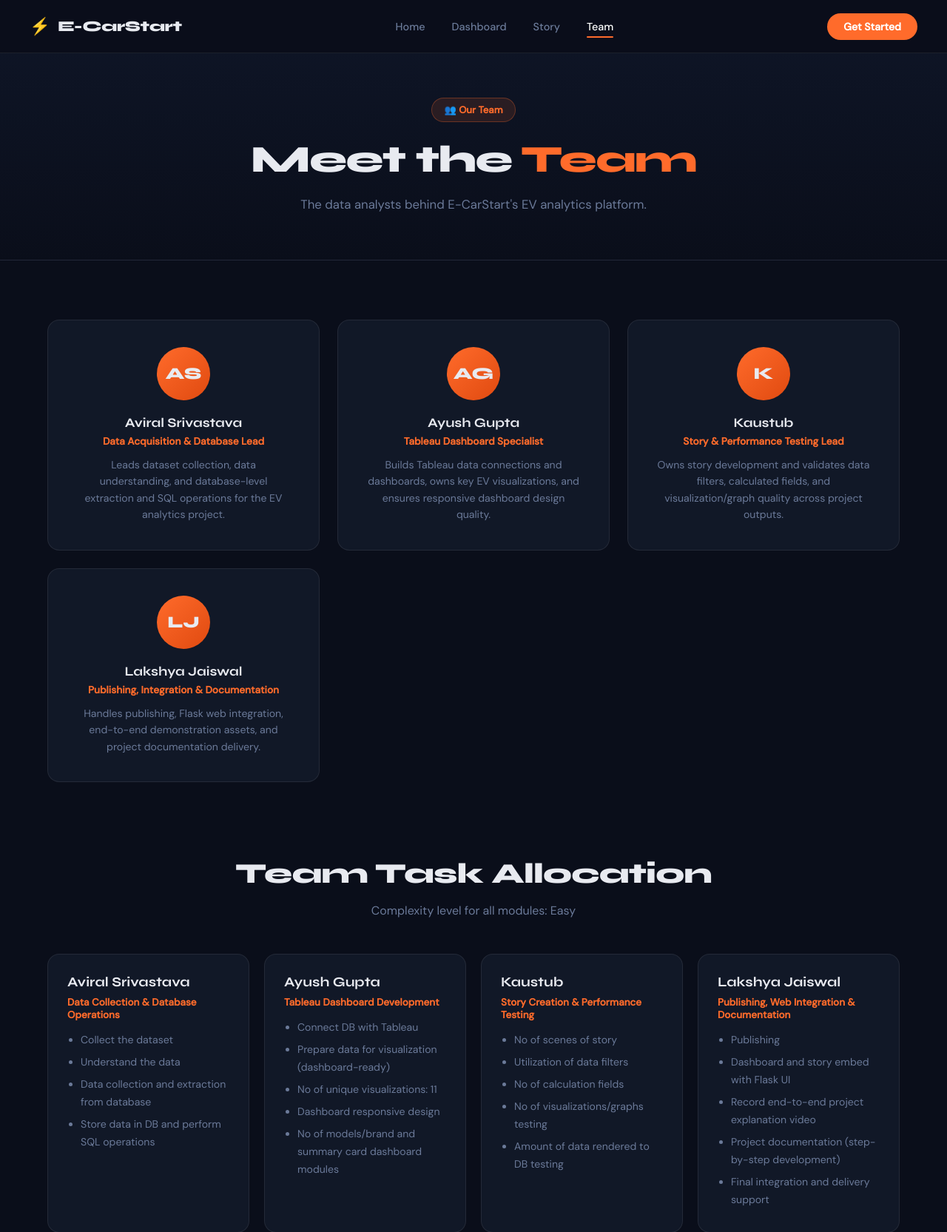
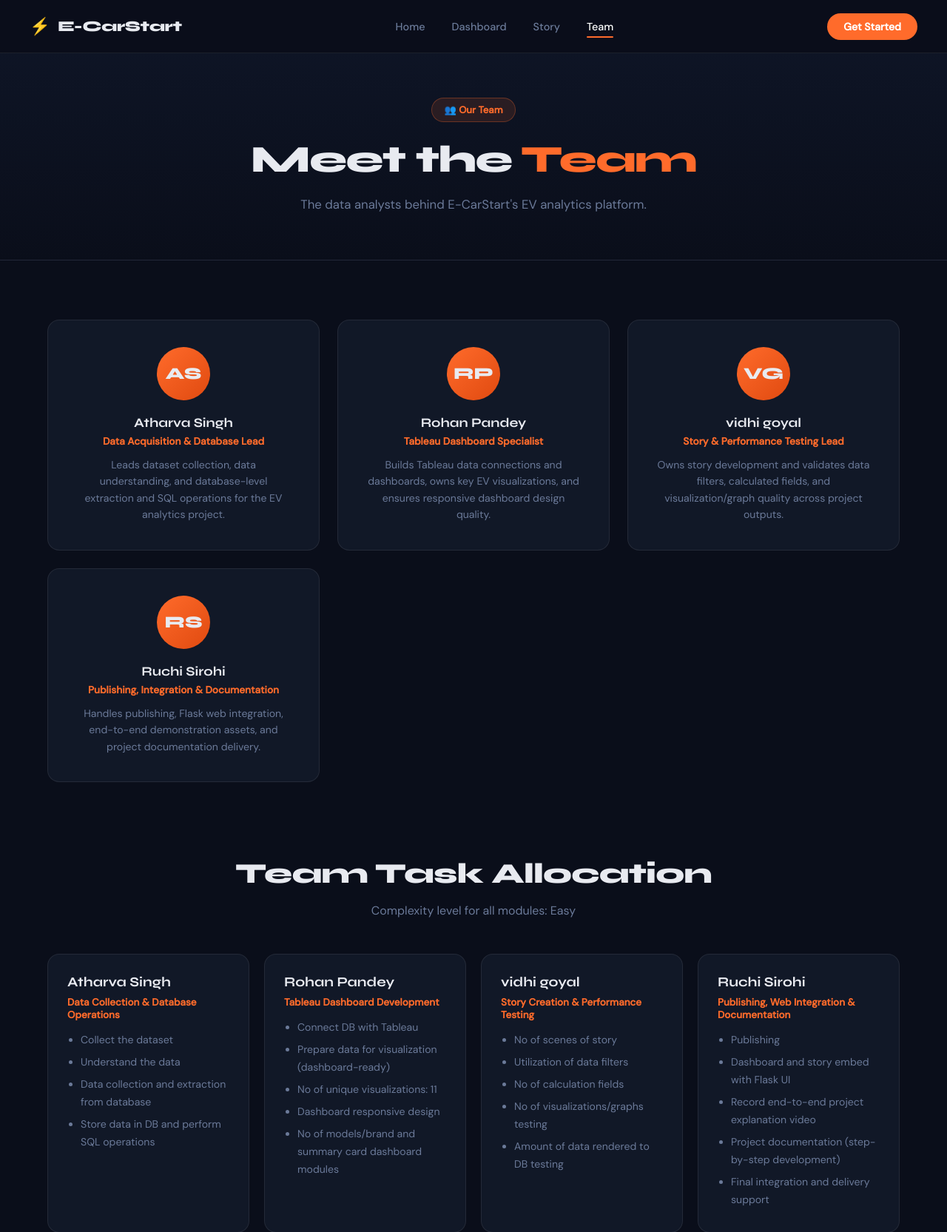
Before and after one commit to Rohanpandey914064/Electric-Vehicle-Charge-and-Range-Analysis, a Flask app: page /team in a window 1280 px wide. Shown: the top 1665 px of the page at 74% size. Run offline with Flask 3, Linux system fonts and the light colour scheme.

Commit message:
modification in project

```diff
--- a/ecarstart/templates/team.html
+++ b/ecarstart/templates/team.html
@@ -15,25 +15,25 @@
         <div class="team-grid">
             <div class="team-card">
                 <div class="team-avatar">AS</div>
-                <h3>Aviral Srivastava</h3>
+                <h3>Atharva Singh</h3>
                 <p class="team-role">Data Acquisition & Database Lead</p>
                 <p class="team-bio">Leads dataset collection, data understanding, and database-level extraction and SQL operations for the EV analytics project.</p>
             </div>
             <div class="team-card">
-                <div class="team-avatar">AG</div>
-                <h3>Ayush Gupta</h3>
+                <div class="team-avatar">RP</div>
+                <h3>Rohan Pandey</h3>
                 <p class="team-role">Tableau Dashboard Specialist</p>
                 <p class="team-bio">Builds Tableau data connections and dashboards, owns key EV visualizations, and ensures responsive dashboard design quality.</p>
             </div>
             <div class="team-card">
-                <div class="team-avatar">K</div>
-                <h3>Kaustub</h3>
+                <div class="team-avatar">VG</div>
+                <h3>vidhi goyal</h3>
                 <p class="team-role">Story & Performance Testing Lead</p>
                 <p class="team-bio">Owns story development and validates data filters, calculated fields, and visualization/graph quality across project outputs.</p>
             </div>
             <div class="team-card">
-                <div class="team-avatar">LJ</div>
-                <h3>Lakshya Jaiswal</h3>
+                <div class="team-avatar">RS</div>
+                <h3>Ruchi Sirohi</h3>
                 <p class="team-role">Publishing, Integration & Documentation</p>
                 <p class="team-bio">Handles publishing, Flask web integration, end-to-end demonstration assets, and project documentation delivery.</p>
             </div>
@@ -48,7 +48,7 @@
 
         <div class="allocation-grid">
             <article class="allocation-card">
-                <h3>Aviral Srivastava</h3>
+                <h3>Atharva Singh</h3>
                 <p class="allocation-domain">Data Collection & Database Operations</p>
                 <ul>
                     <li>Collect the dataset</li>
@@ -59,7 +59,7 @@
             </article>
 
             <article class="allocation-card">
-                <h3>Ayush Gupta</h3>
+                <h3>Rohan Pandey</h3>
                 <p class="allocation-domain">Tableau Dashboard Development</p>
                 <ul>
                     <li>Connect DB with Tableau</li>
@@ -71,7 +71,7 @@
             </article>
 
             <article class="allocation-card">
-                <h3>Kaustub</h3>
+                <h3>vidhi goyal</h3>
                 <p class="allocation-domain">Story Creation & Performance Testing</p>
                 <ul>
                     <li>No of scenes of story</li>
@@ -83,7 +83,7 @@
             </article>
 
             <article class="allocation-card">
-                <h3>Lakshya Jaiswal</h3>
+                <h3>Ruchi Sirohi</h3>
                 <p class="allocation-domain">Publishing, Web Integration & Documentation</p>
                 <ul>
                     <li>Publishing</li>
```
